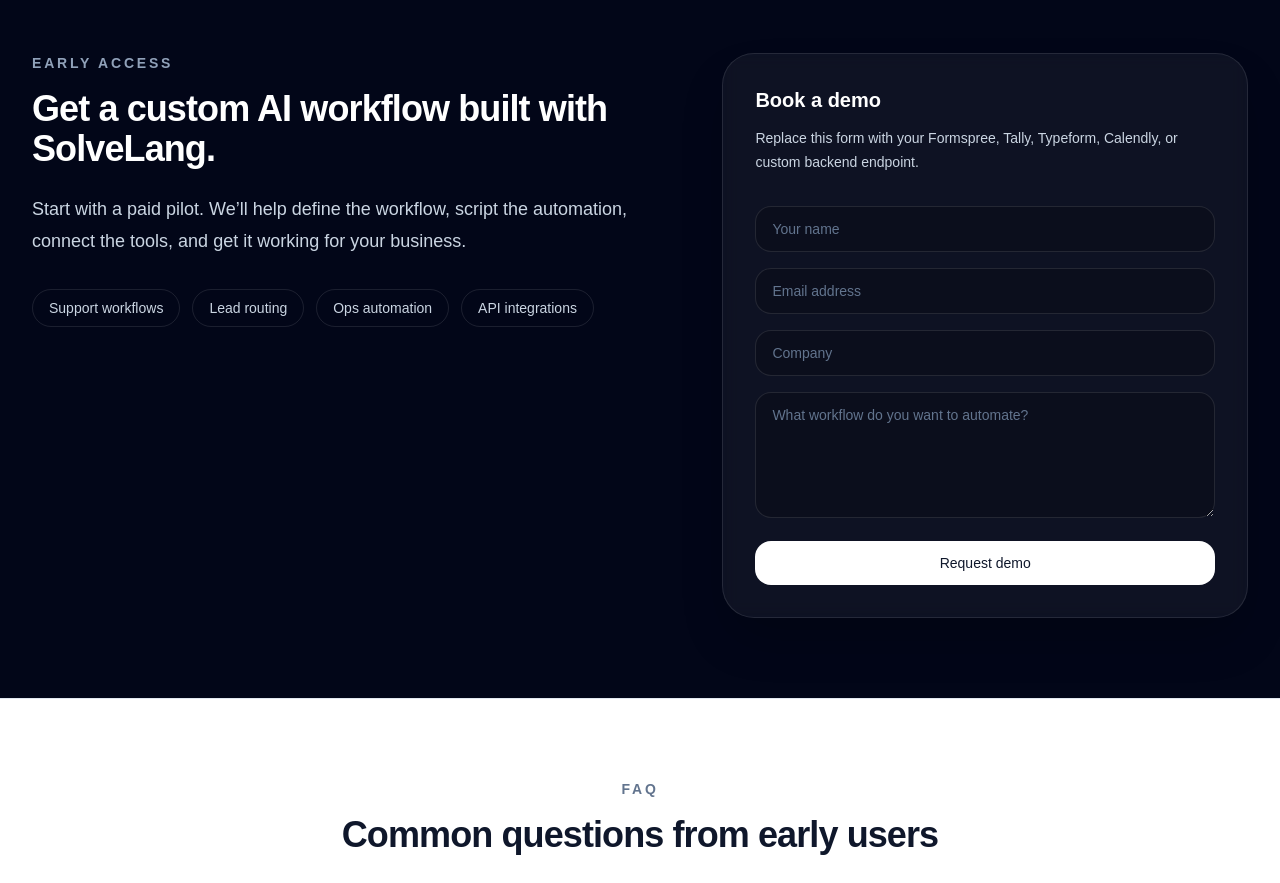
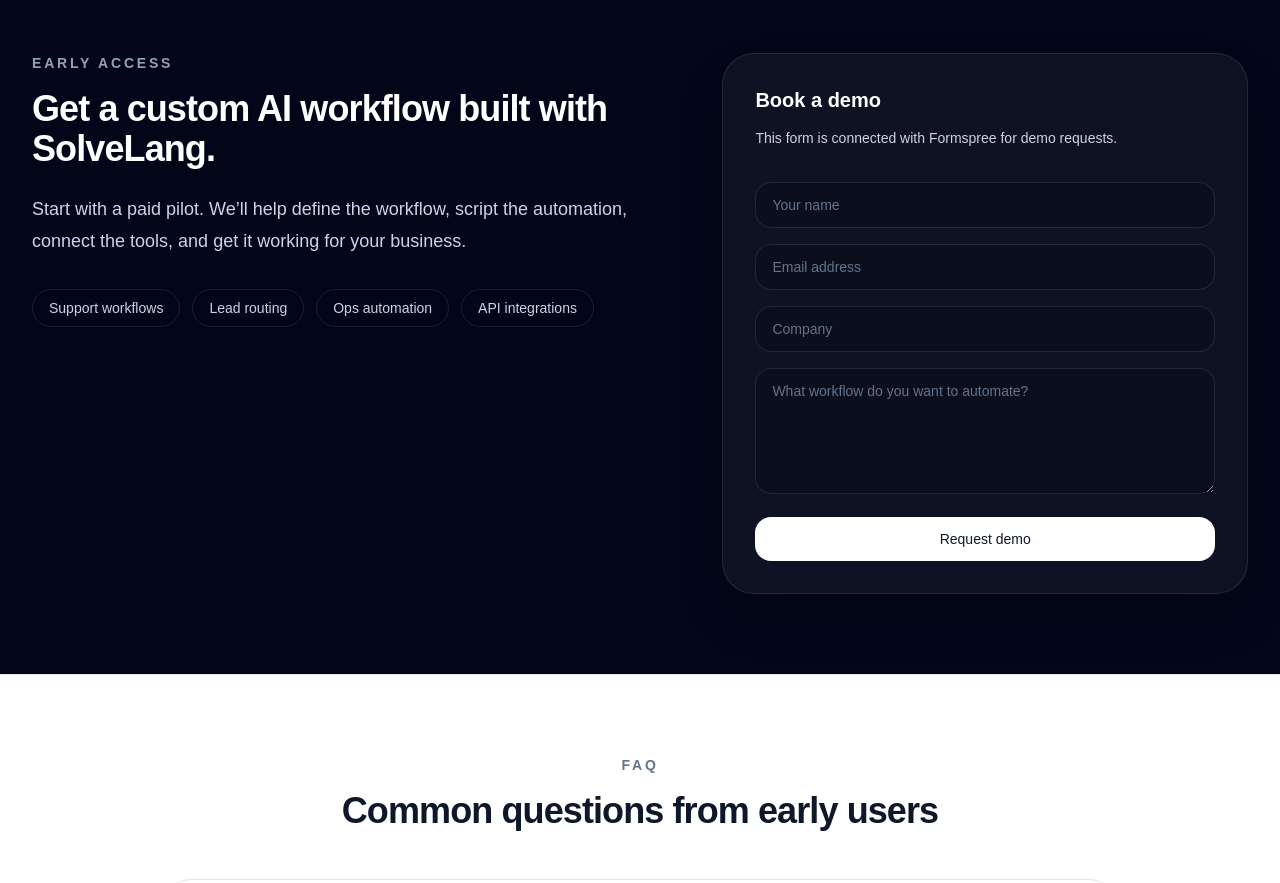
Before and after one commit to saiidz/solvelang-site, a Next.js app: page / in a window 1280 px wide. Shown: the part 2840-3723 px from the top of the page. Built offline with nearby package versions, Linux system fonts and the light colour scheme.

Commit message:
Connect demo form to Formspree

```diff
--- a/app/landing/page.tsx
+++ b/app/landing/page.tsx
@@ -261,9 +261,9 @@
           <div className="rounded-[2rem] border border-white/10 bg-white/5 p-8 shadow-2xl backdrop-blur">
             <h3 className="text-xl font-semibold">Book a demo</h3>
             <p className="mt-3 text-sm leading-6 text-slate-300">
-              Replace this form with your Formspree, Tally, Typeform, Calendly, or custom backend endpoint.
+              This form is connected with Formspree for demo requests.
             </p>
-            <form className="mt-8 space-y-4">
+            <form action="https://formspree.io/f/YOUR_FORMSPREE_ID" method="POST" className="mt-8 space-y-4">
               <input
                 type="text"
                 placeholder="Your name"
```
